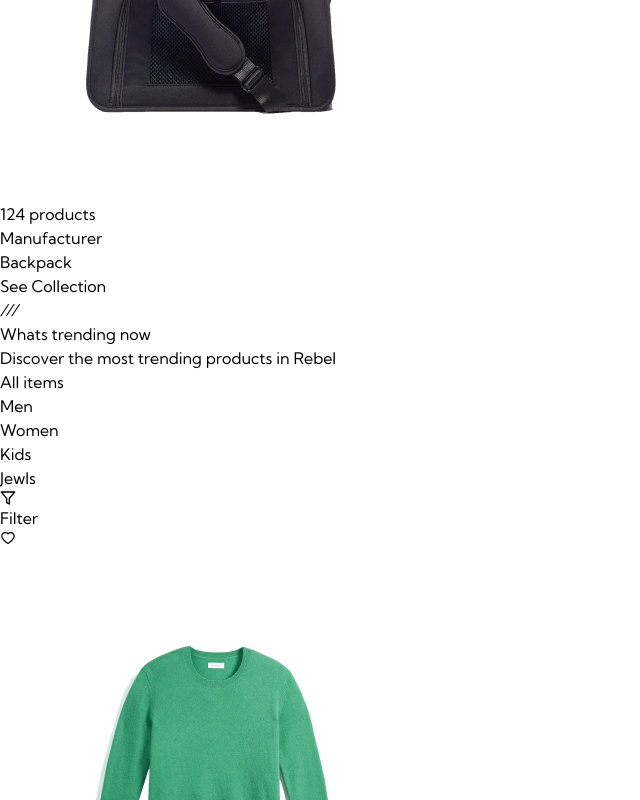
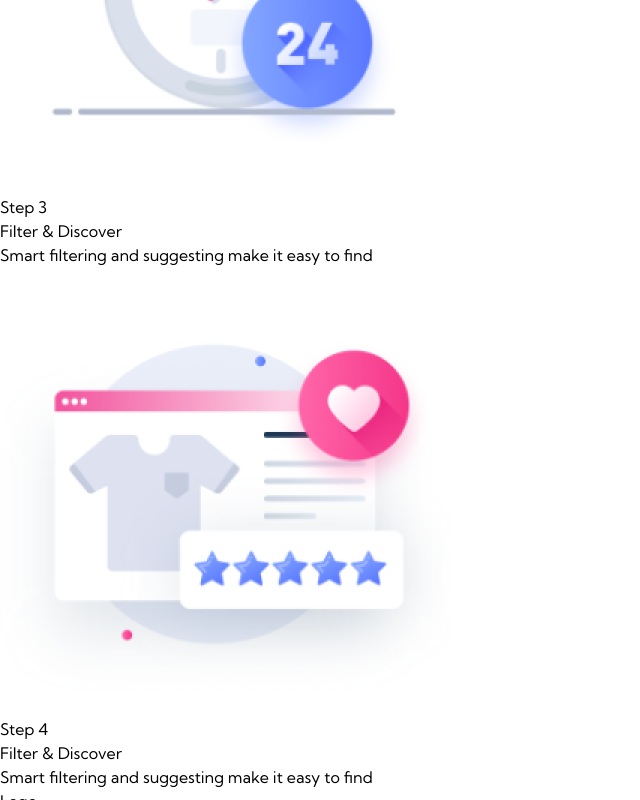
Before and after one commit to desi-10/rebel-store, a React (Vite) app: page / in a window 1280 px wide. Shown: the part 3777-4577 px from the top of the page, without its empty margins (0-640 px from the left). Built offline with nearby package versions, Linux system fonts and the light colour scheme.

Commit message:
mission created

```diff
--- a/src/components/home/Discover.tsx
+++ b/src/components/home/Discover.tsx
@@ -2,8 +2,8 @@ import { Link } from "react-router-dom";
 import { AiOutlineArrowLeft, AiOutlineArrowRight } from "react-icons/ai";
 const Discover = () => {
   return (
-    <section>
-      <div className="w-[90%] 2xl:w-[1440px] mx-auto py-10">
+    <section className="py-10">
+      <div className="w-[90%] 2xl:w-[1440px] mx-auto ">
         <div className="flex justify-between items-center mb-10">
           <h3 className="text-4xl font-bold text-slate-200">
             Discover more.{" "}
--- a/src/components/home/Earn.tsx
+++ b/src/components/home/Earn.tsx
@@ -2,7 +2,7 @@ import { Link } from "react-router-dom";
 
 const Earn = () => {
   return (
-    <section className="">
+    <section className="py-10">
       <div className="w-[90%] mx-auto grid lg:grid-cols-2 gap-10">
         <section>
           <p className="mb-5">Logo</p>
--- a/src/components/home/Exploring.tsx
+++ b/src/components/home/Exploring.tsx
@@ -1,11 +1,12 @@
+import { BsArrowRight } from "react-icons/bs";
 const Exploring = () => {
   return (
-    <section className="w-[90%] mx-auto">
+    <section className="w-[90%] mx-auto py-10">
       <h3 className="text-3xl text-center mb-5 text-slate-100 font-bold">
         Start Exploring
       </h3>
 
-      <div className="flex justify-between items-center overflow-x-scroll flex-shrink-0 text-xs bg-slate-700 rounded-full p-1 w-full mb-10">
+      <div className="flex justify-between items-center overflow-x-scroll flex-shrink-0 text-xs bg-gray-900 rounded-full p-1 w-full mb-10">
         <p className="hover:bg-slate-800 py-2 px-5 rounded-full">Men</p>
         <p className="hover:bg-slate-800 py-2 px-5 rounded-full">Women</p>
         <p className="hover:bg-slate-800 py-2 px-5 rounded-full">Kids</p>
@@ -17,8 +18,8 @@ const Exploring = () => {
         <p className="hover:bg-slate-800 py-2 px-5 rounded-full">Controller</p>
       </div>
 
-      <section className="grid grid-cols-1 lg:grid-cols-3">
-        <div className="flex flex-col justify-between mb-  bg-slate-800 p-5 rounded-xl h-[400px]">
+      <section className="grid grid-cols-1 md:grid-cols-2 lg:grid-cols-3">
+        <div className="flex flex-col justify-between mb-  bg-gray-900 p-5 rounded-xl h-[400px]">
           <div className="flex justify-between items-center">
             <div className="w-20 h-20 rounded-full bg-slate-100 flex justify-center items-center">
               <img src="/assets/assets/IMG_1968.PNG" alt="" />
@@ -33,7 +34,9 @@ const Exploring = () => {
 
           <div className="flex space-x-5 items-center hover:text-blue-700">
             <p>See Collection </p>
-            <i>///</i>
+            <i>
+              <BsArrowRight />
+            </i>
           </div>
         </div>
       </section>
--- /dev/null
+++ b/src/components/home/Mission.tsx
@@ -0,0 +1,50 @@
+const mission = [
+  {
+    img: "/public/assets/assets/IMG_1971.PNG",
+    step: "Step 1",
+    title: "Filter & Discover",
+    desc: "Smart filtering and suggesting make it easy to find",
+  },
+  {
+    img: "/public/assets/assets/IMG_1972.PNG",
+    step: "Step 2",
+    title: "Filter & Discover",
+    desc: "Smart filtering and suggesting make it easy to find",
+  },
+  {
+    img: "/public/assets/assets/IMG_1973.PNG",
+    step: "Step 3",
+    title: "Filter & Discover",
+    desc: "Smart filtering and suggesting make it easy to find",
+  },
+  {
+    img: "/public/assets/assets/IMG_1974.PNG",
+    step: "Step 4",
+    title: "Filter & Discover",
+    desc: "Smart filtering and suggesting make it easy to find",
+  },
+];
+const Mission = () => {
+  return (
+    <section className="py-10">
+      <div className="w-[90%] mx-auto grid grid-cols-1 md:grid-cols-2 lg:grid-cols-4 justify-center items-center">
+        {mission.map((item) => {
+          return (
+            <section className="text-center mb-10">
+              <div className="w-36 h-36 rounded-xl overflow-hidden mx-auto mb-5">
+                <img src={item.img} alt="" />
+              </div>
+              <button className="py-2 px-5 mb-5 bg-blue-200 rounded-full text-blue-500">
+                {item.step}
+              </button>
+              <p className="font-bold text-slate-100 mb-5">{item.title}</p>
+              <p>{item.desc}</p>
+            </section>
+          );
+        })}
+      </div>
+    </section>
+  );
+};
+
+export default Mission;
--- a/src/components/home/NewArrivals.tsx
+++ b/src/components/home/NewArrivals.tsx
@@ -4,8 +4,8 @@ import Products from "../Products";
 
 const NewArrivals = () => {
   return (
-    <section>
-      <div className="w-[90%] 2xl:w-[1440px] mx-auto py-20">
+    <section className="py-10">
+      <div className="w-[90%] 2xl:w-[1440px] mx-auto py-10">
         <div className="flex justify-between items-center">
           <h3 className="text-4xl font-bold text-slate-100">
             New Arrivals. {""}
--- a/src/components/home/Trending.tsx
+++ b/src/components/home/Trending.tsx
@@ -4,33 +4,33 @@ import Products from "../Products";
 
 const Trending = () => {
   return (
-    <section className="w-[90%] mx-auto">
+    <section className="w-[90%] mx-auto py-10">
       <h3 className="font-bold text-3xl text-slate-100 mb-3">
         Whats trending now
       </h3>
       <p className="mb-5">Discover the most trending products in Rebel</p>
 
       <div className="flex items-center justify-between text-sm overflow-x-scroll flex-shrink-0">
-        <p className="hover:bg-slate-100 hover:text-slate-900 py-2 px-5 rounded-full active:bg-slate-100 mb-5">
+        <p className="hover:bg-slate-100 hover:text-slate-900 py-2 px-5 rounded-full active:bg-slate-100 mb-5 shrink-0">
           All items
         </p>
-        <p className="hover:bg-slate-100 hover:text-slate-900 py-2 px-5 rounded-full">
+        <p className="hover:bg-slate-100 hover:text-slate-900 py-2 px-5 rounded-full shrink-0">
           Men{" "}
         </p>
-        <p className="hover:bg-slate-100 hover:text-slate-900 py-2 px-5 rounded-full">
+        <p className="hover:bg-slate-100 hover:text-slate-900 py-2 px-5 rounded-full shrink-0">
           Women
         </p>
-        <p className="hover:bg-slate-100 hover:text-slate-900 py-2 px-5 rounded-full">
+        <p className="hover:bg-slate-100 hover:text-slate-900 py-2 px-5 rounded-full shrink-0">
           Kids
         </p>
-        <p className="hover:bg-slate-100 hover:text-slate-900 py-2 px-5 rounded-full">
+        <p className="hover:bg-slate-100 hover:text-slate-900 py-2 px-5 rounded-full shrink-0">
           Jewls
         </p>
       </div>
 
-      <div className="flex space-x-3  justify-center items-center p-2 bg-slate-100 rounded-full mb-5">
+      <div className="flex space-x-3  justify-center items-center p-2 bg-slate-100 text-slate-900 rounded-full mb-5 text-sm">
         <i>
-          <LuFilter />
+          <LuFilter className="text-2xl" />
         </i>
         <p>Filter</p>
       </div>
--- a/src/pages/Home.tsx
+++ b/src/pages/Home.tsx
@@ -2,6 +2,7 @@ import Hero from "../components/Hero";
 import Discover from "../components/home/Discover";
 import Earn from "../components/home/Earn";
 import Exploring from "../components/home/Exploring";
+import Mission from "../components/home/Mission";
 import NewArrivals from "../components/home/NewArrivals";
 import Trending from "../components/home/Trending";
 
@@ -11,6 +12,7 @@ const Home = () => {
       <Hero />
       <Discover />
       <NewArrivals />
+      <Mission />
       <Earn />
       <Exploring />
       <Trending />
```
